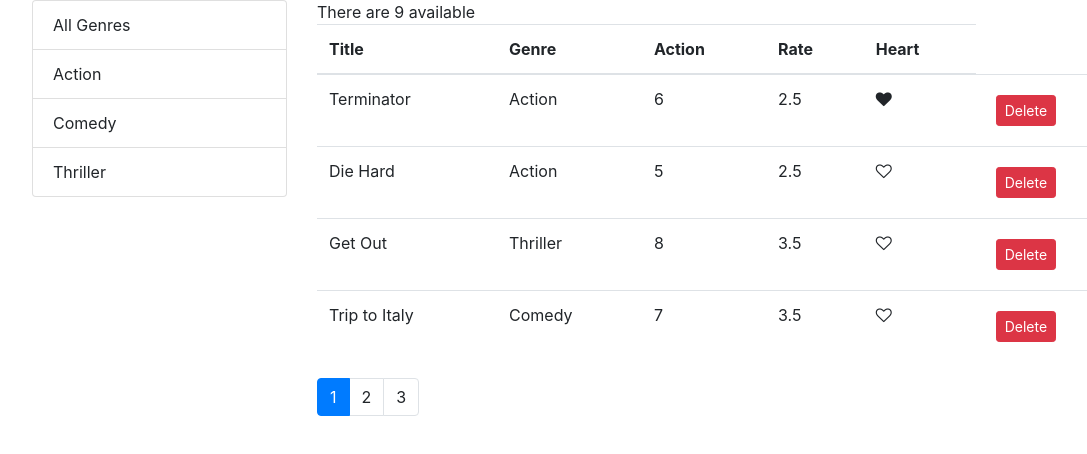
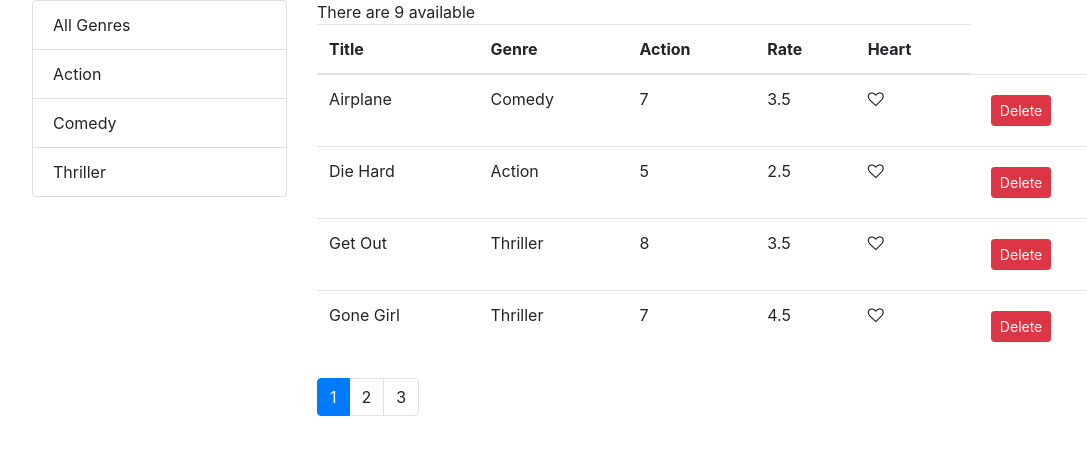
Before and after one commit to AgfeV/vidlyProject, a React (Create React App) app: page / in a window 1280 px wide. Shown: the top 454 px of the page, without its empty margins (53-1140 px from the left). Built offline with nearby package versions, Linux system fonts and the light colour scheme.

Commit message:
Column sorting and further reassignment of obj responsibility

```diff
--- a/src/components/movies.js
+++ b/src/components/movies.js
@@ -9,19 +9,20 @@
 import {getMovies} from "../services/fakeMovieService";
 import {getGenres} from "../services/fakeGenreService";
 import {paginate} from "../utils/paginate";
-
+import _ from 'lodash';
 class Movies extends Component {
   state = {
     movies:[],
     genres:[],
     pageSize:4,
-    currentPage: 1
+    currentPage: 1,
+    sortColumn:{path:'title',order:'asc'}
   };
 
   //Really built for a server call/DB
   componentDidMount(){
     //in order to create a all generes button when first mounting go ahead and create a genres object
-    const genres = [{name:'All Genres'}, ...getGenres()]
+    const genres = [{_id:'' , name:'All Genres'}, ...getGenres()]
     this.setState({movies: getMovies(), genres});
   }
   //take the current movie title, movie and filter out the movie in a new
@@ -50,13 +51,22 @@
     //we want to reset the page back to one when switching because for new selected genre the that #of pages may not exist.
     this.setState({currentGenre: genre, currentPage:1 })
   }
+  handleSort = sortColumn =>{
+    //the movies table class will handle all the sorting logic
+    //are job is to make sure the sortCol gets send through props and the state gets updated with
+    //this handler
+    this.setState({sortColumn});
+  }
   render() {
-    const {pageSize , currentPage, movies:allMovies, currentGenre} = this.state;
+    const {pageSize , currentPage, movies:allMovies, currentGenre , sortColumn} = this.state;
 
     //Filter out the movies by the selected genere
     const filtered = currentGenre && currentGenre._id
      ? allMovies.filter(m => m.genre._id === currentGenre._id) : allMovies;
-    const movies = paginate(filtered, currentPage, pageSize )
+
+     //Now we sort the data
+    const sorted = _.orderBy(filtered,[sortColumn.path], [sortColumn.order]);
+    const movies = paginate(sorted, currentPage, pageSize )
     //Note: By using the this.state.movies.map we create a new row in the table and then access that specfic set of data.
     //The onclick will call the handle delete function with the current movie title to be deleted
 
@@ -70,15 +80,14 @@
             onItemSelect={this.handleGenreSelect}
             />
         </div>
-
-
-
         <div className="col">
           <div>There are {filtered.length} available</div>
           <MoviesTable
             movies={movies}
+            sortColumn={sortColumn}
             onLike={this.handleLiked}
             onDelete={this.handleDelete}
+            onSort={this.handleSort}
             />
           <Pagination
             itemsCount={filtered.length}
--- a/src/components/moviesTable.js
+++ b/src/components/moviesTable.js
@@ -1,16 +1,32 @@
-import React from 'react';
+import React, {Component} from 'react';
 import Like from "./common/like";
 
-const MoviesTable = (props) => {
-  const {movies,onDelete,onLike } = props;
+
+class MoviesTable extends Component {
+  raiseSort = path =>{
+    //will take all the sorting logic
+    const sortColumn = {...this.props.sortColumn};
+
+    if(sortColumn.path === path)
+      sortColumn.order = (sortColumn.order === 'asc') ? 'desc': 'asc';
+    else {
+      sortColumn.path = path;
+      sortColumn.order = 'asc';
+    }
+    //now we need to send the new sort colum objcet back to the handler in movies
+    this.props.onSort(sortColumn);
+  }
+
+  render() {
+    const {movies,onDelete,onLike} = this.props;
     return (
       <table class="table">
         <thead>
           <tr>
-      <th scope="col">Title</th>
-      <th scope="col">Genre</th>
-      <th scope="col">Action</th>
-      <th scope="col">Rate</th>
+            <th onClick={() => this.raiseSort('title')} scope="col">Title</th>
+            <th onClick={() => this.raiseSort('genre.name')} scope="col">Genre</th>
+            <th onClick={() => this.raiseSort('numberInStock')} scope="col">Action</th>
+            <th onClick={() => this.raiseSort('dailyRentalRate') } scope="col">Rate</th>
             <th scope="col">Heart</th>
           </tr>
         </thead>
@@ -29,7 +45,6 @@
           ))}
         </tbody>
       </table>
-      );
+    );}
 }
-
 export default MoviesTable;
```
Lines whose indentation alone changed are shown as unchanged.
